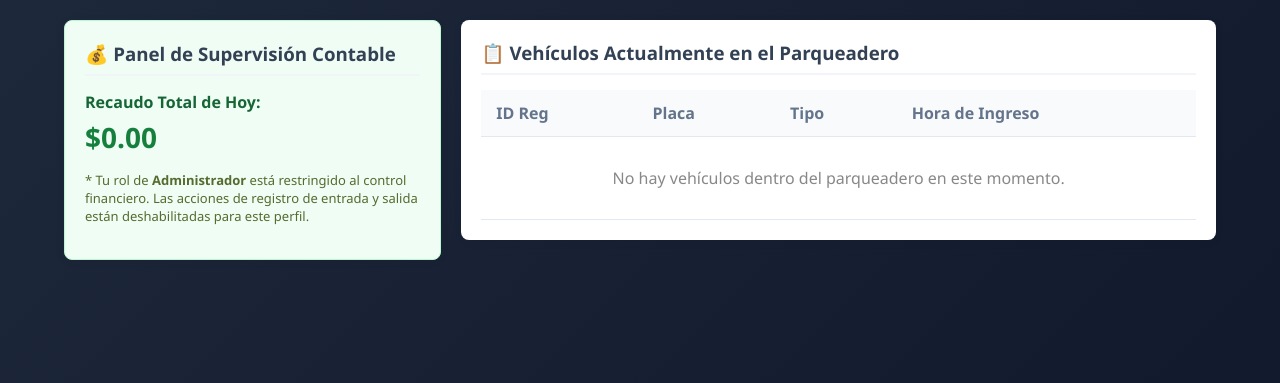
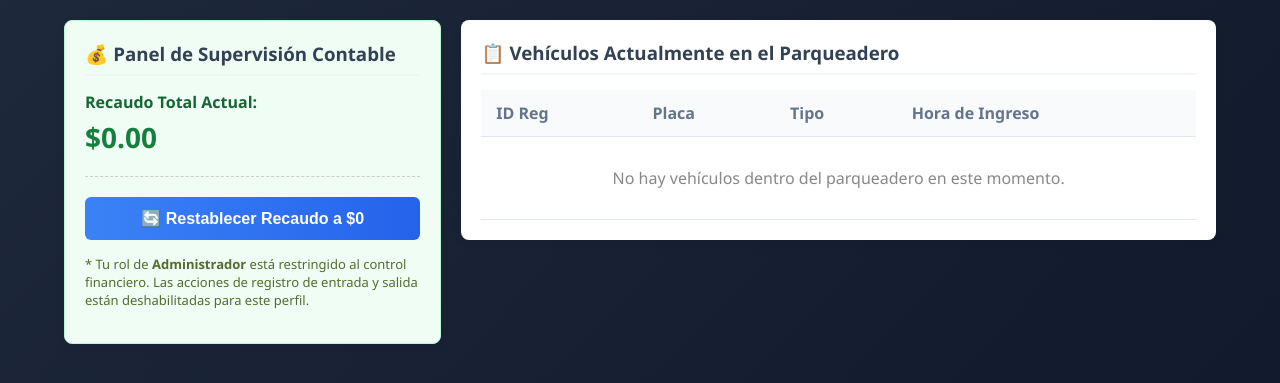
Before and after one commit to Jaiderson2609/parqueadero-la-cero, a Flask app: page /dashboard in a window 1280 px wide. Shown: the part 85-468 px from the top of the page. Run offline with Flask 3, Linux system fonts and the light colour scheme; the visitor is signed in with stand-in values (Sample User, id 1); data that the repository does not hold is empty; some libraries are stand-ins or nearby versions.

Commit message:
Integración total del botón de reinicio en dashboard.html y backend

```diff
--- a/app.py
+++ b/app.py
@@ -5,7 +5,6 @@
 
 app = Flask(__name__)
 app.secret_key = 'parqueadero_la_cero_secret_key'
-
 
 DB_HOST = "localhost"
 DB_NAME = "parqueadero_la_cero"
@@ -94,6 +93,7 @@
     return redirect(url_for('login'))
 
 
+# --- CONTROL DE PANEL GENERAL ---
 
 @app.route('/dashboard')
 def dashboard():
@@ -104,19 +104,18 @@
     conn = obtener_conexion()
     cur = conn.cursor(cursor_factory=RealDictCursor)
 
-
+    # Obtener el estado del patio actual
     cur.execute("SELECT * FROM obtener_vehiculos_dentro();")
     vehiculos_dentro = cur.fetchall()
 
-
+    # Cálculo condicional del recaudo para el Administrador
     recaudo_hoy = 0
     if session['rol'] == 'Administrador':
-        from datetime import date
-        cur.execute("SELECT reporte_ingresos_diarios(%s);", (date.today(),))
+        # Se invoca la nueva función procedimental que filtra por el último corte a cero
+        cur.execute("SELECT public.reporte_ingresos_desde_reinicio();")
         resultado = cur.fetchone()
         if resultado:
-
-            recaudo_hoy = resultado['reporte_ingresos_diarios']
+            recaudo_hoy = resultado['reporte_ingresos_desde_reinicio']
 
     cur.close()
     conn.close()
@@ -124,12 +123,14 @@
     return render_template('dashboard.html', vehiculos=vehiculos_dentro, recaudo=recaudo_hoy)
 
 
+# --- OPERACIONES DE FLUJO DE PATIO ---
+
 @app.route('/entrada', methods=['POST'])
 def entrada():
     if 'usuario' not in session:
         return redirect(url_for('login'))
 
-    # 🔥 NUEVA VALIDACIÓN: Bloquear al Administrador
+    # Bloquear al Administrador de tareas de patio
     if session.get('rol') == 'Administrador':
         flash('Acceso denegado: Los administradores no pueden registrar entradas.', 'danger')
         return redirect(url_for('dashboard'))
@@ -161,7 +162,7 @@
     if 'usuario' not in session:
         return redirect(url_for('login'))
 
-    # 🔥 NUEVA VALIDACIÓN: Bloquear al Administrador
+    # Bloquear al Administrador de tareas de patio
     if session.get('rol') == 'Administrador':
         flash('Acceso denegado: Los administradores no pueden registrar salidas.', 'danger')
         return redirect(url_for('dashboard'))
@@ -192,5 +193,30 @@
         flash(f'Error al registrar salida: {str(e)}', 'danger')
 
     return redirect(url_for('dashboard'))
+
+
+# --- LOGICA ADMINISTRATIVA AVANZADA ---
+
+@app.route('/admin/reiniciar-recaudo', methods=['POST'])
+def reiniciar_recaudo():
+    if 'usuario' not in session or session.get('rol') != 'Administrador':
+        flash('Acceso denegado.', 'danger')
+        return redirect(url_for('login'))
+
+    try:
+        conn = obtener_conexion()
+        cur = conn.cursor()
+        # Insertamos la marca de tiempo actual en la tabla de control para fijar el punto cero
+        cur.execute('INSERT INTO public.cierres_caja DEFAULT VALUES;')
+        conn.commit()
+        cur.close()
+        conn.close()
+        flash('El recaudo en pantalla se ha restablecido a cero con éxito.', 'success')
+    except Exception as e:
+        flash(f'Error al reiniciar el recaudo: {str(e)}', 'danger')
+
+    return redirect(url_for('dashboard'))
+
+
 if __name__ == '__main__':
     app.run(debug=True)
--- a/templates/dashboard.html
+++ b/templates/dashboard.html
@@ -61,8 +61,18 @@
                 {% if session['rol'] == 'Administrador' %}
                     <div class="tarjeta-modulo tarjeta-admin">
                         <h3>💰 Panel de Supervisión Contable</h3>
-                        <p class="texto-recaudo">Recaudo Total de Hoy:</p>
+                        <p class="texto-recaudo">Recaudo Total Actual:</p>
                         <div class="cifra-recaudo">${{ "{:,.2f}".format(recaudo) }}</div>
+
+                        <div style="margin-top: 20px; padding-top: 20px; border-top: 1px dashed #ccc; text-align: center;">
+                            <form action="{{ url_for('reiniciar_recaudo') }}" method="POST">
+                                <button type="submit" class="btn btn-rojo" style="background-color: #e67e22; border-color: #d35400;"
+                                        onclick="return confirm('¿Desea restablecer el total recaudado en pantalla a $0? Los vehículos en el patio seguirán activos.');">
+                                    🔄 Restablecer Recaudo a $0
+                                </button>
+                            </form>
+                        </div>
+
                         <p style="color: #556b2f; font-size: 13px; margin-top: 15px; line-height: 1.4;">
                             * Tu rol de <strong>Administrador</strong> está restringido al control financiero. Las acciones de registro de entrada y salida están deshabilitadas para este perfil.
                         </p>
```
